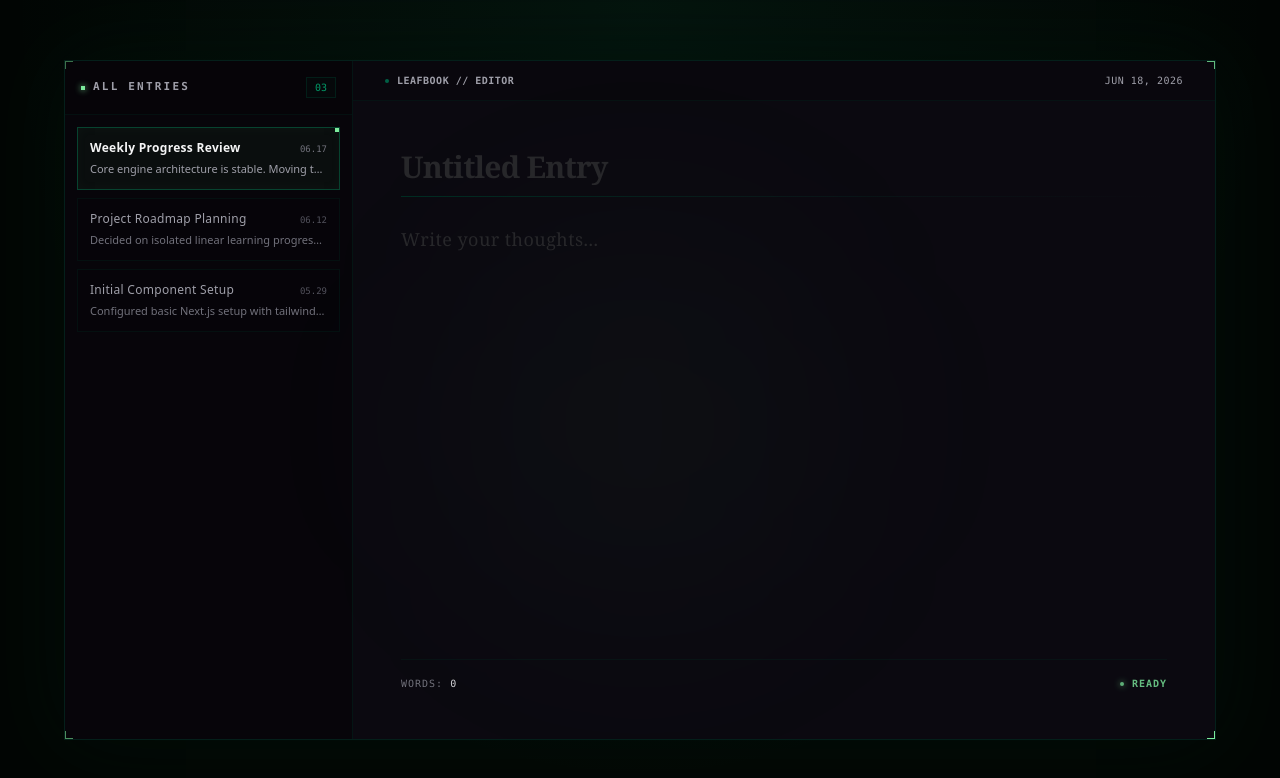
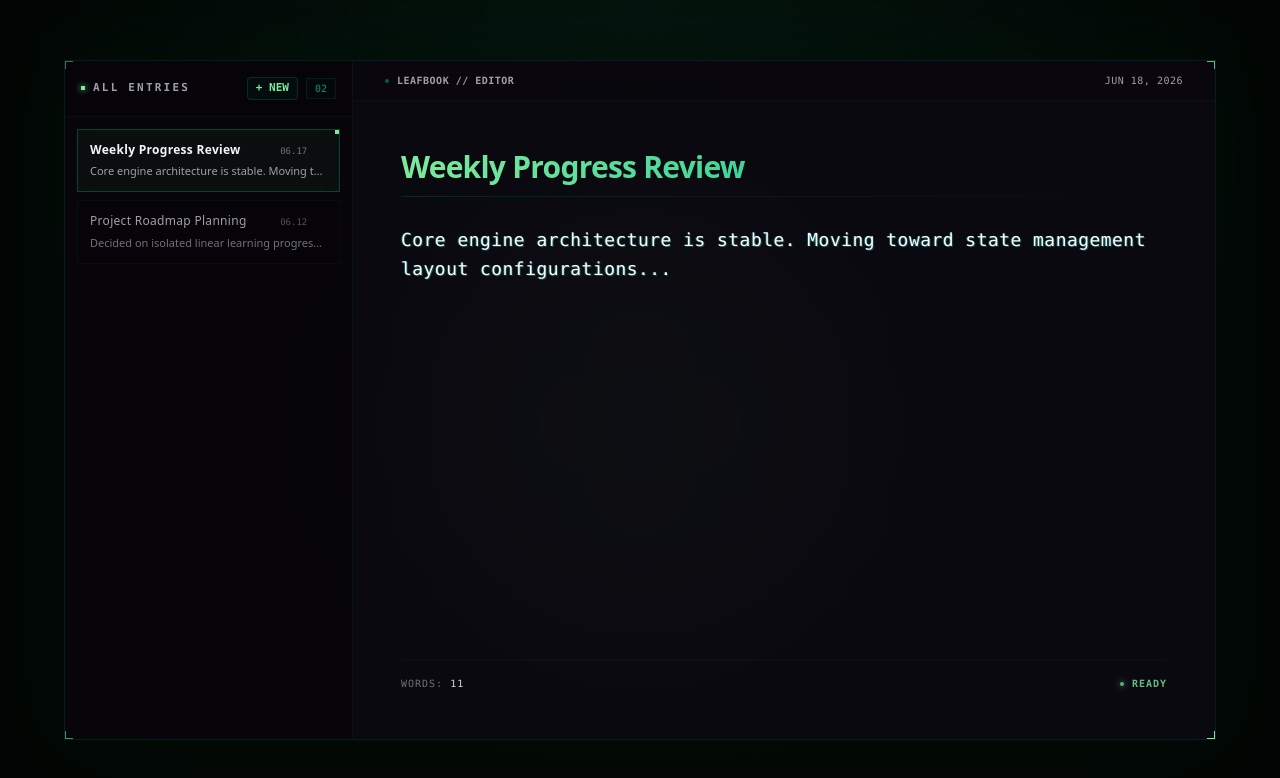
Before and after one commit to shafayet16/leafbook, a Next.js app: page / in a window 1280 px wide. Shown: the top 778 px of the page. Built offline with nearby package versions, Linux system fonts and the light colour scheme.

Commit message:
feat: implement note management with localStorage integration and dynamic sidebar

```diff
--- a/app/page.tsx
+++ b/app/page.tsx
@@ -1,84 +1,209 @@
 'use client';
-import React from 'react';
-import { useState } from 'react';
+import React, { useState, useEffect } from 'react';
+
+interface Note {
+  id: string;
+  title: string;
+  content: string;
+  updatedAt: string;
+}
 
 export default function Home() {
-  const [content, setContent] = useState('');
-  const [title, setTitle] = useState('');
+  const [notes, setNotes] = useState<Note[]>([]);
+  const [activeNoteId, setActiveNoteId] = useState<string | null>(null);
+  const [isMounted, setIsMounted] = useState(false);
 
-  // Calculate word count dynamically on every re-render
-  const wordCount = content.trim() === '' ? 0 : content.trim().split(/\s+/).length;
+  // Helper to format date as MM.DD for the tactical sidebar layout
+  const formatSidebarDate = () => {
+    const now = new Date();
+    const month = String(now.getMonth() + 1).padStart(2, '0');
+    const day = String(now.getDate()).padStart(2, '0');
+    return `${month}.${day}`;
+  };
+
+  // Hydration Guard: Load entries from localStorage only after client-side mounting
+  useEffect(() => {
+    const savedNotes = localStorage.getItem('leafbook_memory_vault');
+    if (savedNotes) {
+      const parsedNotes = JSON.parse(savedNotes);
+      setNotes(parsedNotes);
+      if (parsedNotes.length > 0) {
+        setActiveNoteId(parsedNotes[0].id);
+      }
+    } else {
+      // Seed default structural records if the vault is empty
+      const seedEntries: Note[] = [
+        {
+          id: 'seed-1',
+          title: 'Weekly Progress Review',
+          content: 'Core engine architecture is stable. Moving toward state management layout configurations...',
+          updatedAt: '06.17'
+        },
+        {
+          id: 'seed-2',
+          title: 'Project Roadmap Planning',
+          content: 'Decided on isolated linear learning progression: React, then TypeScript, then Next.js...',
+          updatedAt: '06.12'
+        }
+      ];
+      setNotes(seedEntries);
+      setActiveNoteId('seed-1');
+    }
+    setIsMounted(true);
+  }, []);
+
+  // Sync state engine changes to local disk storage automatically
+  useEffect(() => {
+    if (isMounted) {
+      localStorage.setItem('leafbook_memory_vault', JSON.stringify(notes));
+    }
+  }, [notes, isMounted]);
+
+  // Extract currently active target document
+  const activeNote = notes.find((note) => note.id === activeNoteId) || null;
+
+  // Handle runtime value mutations inside the text fields
+  const updateActiveNote = (field: 'title' | 'content', value: string) => {
+    if (!activeNoteId) return;
+    setNotes((prevNotes) =>
+      prevNotes.map((note) =>
+        note.id === activeNoteId
+          ? { ...note, [field]: value, updatedAt: formatSidebarDate() }
+          : note
+      )
+    );
+  };
+
+  // Create a clean node structure inside the memory stack
+  const createNewNote = () => {
+    const newId = crypto.randomUUID();
+    const newNote: Note = {
+      id: newId,
+      title: '',
+      content: '',
+      updatedAt: formatSidebarDate()
+    };
+    setNotes((prev) => [newNote, ...prev]);
+    setActiveNoteId(newId);
+  };
+
+  // Purge record from state engine safely
+  const deleteNote = (idToDelete: string, e: React.MouseEvent) => {
+    e.stopPropagation(); // Avoid selecting the deleted note trigger
+    const filtered = notes.filter((note) => note.id !== idToDelete);
+    setNotes(filtered);
+
+    if (activeNoteId === idToDelete) {
+      setActiveNoteId(filtered.length > 0 ? filtered[0].id : null);
+    }
+  };
+
+  // Calculate dynamic data constraints
+  const wordCount = activeNote?.content.trim() === '' || !activeNote
+    ? 0
+    : activeNote.content.trim().split(/\s+/).length;
+
+  const paddedCount = String(notes.length).padStart(2, '0');
+
+  // Block rendering during Server-Side initialization to prevent visual flash
+  if (!isMounted) {
+    return <div className="w-screen h-screen bg-[#020604]" />;
+  }
 
   return (
     <div className="w-screen h-screen bg-[#020604] bg-[radial-gradient(ellipse_at_top,rgba(16,185,129,0.08),transparent_70%)] flex items-center justify-center p-6 font-sans">
 
-      {/* OUTER CHASSIS: Sharp, deep slate/emerald container with heavy ambient shadow */}
+      {/* OUTER CHASSIS */}
       <main className="w-[90vw] h-[85vh] max-w-6xl border border-emerald-950/60 bg-[#0b0910] relative flex overflow-hidden shadow-[0_0_80px_rgba(2,20,10,0.6)]">
 
-        {/* VISUAL DETAIL: High-end tech corner brackets in sharp mint-green */}
+        {/* TECH BRACKETS */}
         <div className="absolute top-0 left-0 w-2 h-2 border-t border-l border-[#7CEA9C] pointer-events-none"></div>
         <div className="absolute top-0 right-0 w-2 h-2 border-t border-r border-[#7CEA9C] pointer-events-none"></div>
         <div className="absolute bottom-0 left-0 w-2 h-2 border-b border-l border-[#7CEA9C] pointer-events-none"></div>
         <div className="absolute bottom-0 right-0 w-2 h-2 border-b border-r border-[#7CEA9C] pointer-events-none"></div>
 
-        {/* BIOLUMINESCENT GLINT: Subtle background aura filtering through the split grid */}
+        {/* BIOLUMINESCENT GLINT */}
         <div className="absolute top-1/4 left-1/3 w-96 h-96 bg-[#7CEA9C]/3 rounded-full blur-[120px] pointer-events-none" />
 
-        {/* LEFT PANEL: Sidebar Note Library */}
+        {/* LEFT PANEL: Dynamic Sidebar */}
         <aside className="w-72 border-r border-emerald-950/40 bg-black/40 flex flex-col z-10">
 
-          {/* Sidebar Header */}
+          {/* Sidebar Header with Note Utility Actions */}
           <div className="p-4 border-b border-emerald-950/30 bg-black/20 flex justify-between items-center">
             <h2 className="text-[11px] font-bold tracking-[0.2em] text-zinc-400 uppercase flex items-center gap-2 font-mono">
               <span className="w-1 h-1 bg-[#7CEA9C] inline-block shadow-[0_0_6px_#7CEA9C]"></span>
               All Entries
             </h2>
+            <div className="flex items-center gap-2">
+              <button
+                onClick={createNewNote}
+                className="text-[11px] font-mono border border-emerald-800/40 text-[#7CEA9C] px-2 py-0.5 bg-emerald-950/20 hover:bg-[#7CEA9C]/10 transition-colors duration-150 rounded-sm font-bold"
+              >
+                + NEW
+              </button>
               <span className="text-[10px] font-mono border border-emerald-950/60 text-emerald-500/80 px-2 py-0.5 bg-emerald-950/10">
-              03
+                {paddedCount}
               </span>
             </div>
+          </div>
 
-          {/* Note Feed Container */}
+          {/* Note Feed Container - Maps through real local records */}
           <div className="flex-1 overflow-y-auto p-3 flex flex-col gap-2">
-
-            {/* Active Selected Entry (Infused with a sharp green accent glint) */}
-            <div className="p-3 bg-[#111c16]/40 border border-emerald-500/30 relative cursor-pointer group shadow-[inset_0_0_12px_rgba(114,234,156,0.03)]">
-              {/* Micro-indicator glint inside the active item */}
-              <div className="absolute top-0 right-0 w-1 h-1 bg-[#7CEA9C]"></div>
+            {notes.map((note) => {
+              const isActive = note.id === activeNoteId;
+              return (
+                <div
+                  key={note.id}
+                  onClick={() => setActiveNoteId(note.id)}
+                  className={`p-3 relative cursor-pointer group transition-all duration-150 border ${
+                    isActive
+                      ? 'bg-[#111c16]/40 border-emerald-500/30 shadow-[inset_0_0_12px_rgba(114,234,156,0.03)]'
+                      : 'border-emerald-950/30 bg-black/10 hover:border-emerald-800/40'
+                  }`}
+                >
+                  {isActive && <div className="absolute top-0 right-0 w-1 h-1 bg-[#7CEA9C]"></div>}
 
                   <div className="flex justify-between items-baseline mb-1">
-                <h3 className="text-xs font-bold text-zinc-100 truncate tracking-wide">Weekly Progress Review</h3>
-                <span className="text-[9px] text-zinc-500 font-mono ml-2">06.17</span>
+                    <h3 className={`text-xs truncate tracking-wide max-w-[170px] ${
+                      isActive ? 'font-bold text-zinc-100' : 'font-medium text-zinc-400 group-hover:text-zinc-200'
+                    }`}>
+                      {note.title.trim() === '' ? 'Untitled Entry' : note.title}
+                    </h3>
+                    <span className={`text-[9px] font-mono ml-2 flex items-center gap-1.5 ${
+                      isActive ? 'text-zinc-500' : 'text-zinc-600 group-hover:text-zinc-400'
+                    }`}>
+                      {note.updatedAt}
+                      {/* Discrete inline trash protocol trigger */}
+                      <span
+                        onClick={(e) => deleteNote(note.id, e)}
+                        className="opacity-0 group-hover:opacity-100 text-red-500/70 hover:text-red-400 font-sans px-1 font-bold text-[10px] transition-opacity duration-150"
+                      >
+                        ×
+                      </span>
+                    </span>
                   </div>
-              <p className="text-[11px] text-zinc-400 truncate leading-normal">Core engine architecture is stable. Moving toward state management layout configurations...</p>
+                  <p className={`text-[11px] truncate leading-normal ${
+                    isActive ? 'text-zinc-400' : 'text-zinc-500 group-hover:text-zinc-400'
+                  }`}>
+                    {note.content.trim() === '' ? 'Empty stream data...' : note.content}
+                  </p>
                 </div>
+              );
+            })}
 
-            {/* Past Entry 1 */}
-            <div className="p-3 border border-emerald-950/30 bg-black/10 hover:border-emerald-800/40 cursor-pointer transition-all duration-150 group">
-              <div className="flex justify-between items-baseline mb-1">
-                <h3 className="text-xs font-medium text-zinc-400 group-hover:text-zinc-200 truncate tracking-wide">Project Roadmap Planning</h3>
-                <span className="text-[9px] text-zinc-600 group-hover:text-zinc-400 font-mono ml-2">06.12</span>
+            {notes.length === 0 && (
+              <div className="text-center py-8 text-[11px] font-mono text-zinc-600 uppercase tracking-wider">
+                No active logs initialized.
               </div>
-              <p className="text-[11px] text-zinc-500 group-hover:text-zinc-400 truncate leading-normal">Decided on isolated linear learning progression: React, then TypeScript, then Next.js...</p>
-            </div>
-
-            {/* Past Entry 2 */}
-            <div className="p-3 border border-emerald-950/30 bg-black/10 hover:border-emerald-800/40 cursor-pointer transition-all duration-150 group">
-              <div className="flex justify-between items-baseline mb-1">
-                <h3 className="text-xs font-medium text-zinc-400 group-hover:text-zinc-200 truncate tracking-wide">Initial Component Setup</h3>
-                <span className="text-[9px] text-zinc-600 group-hover:text-zinc-400 font-mono ml-2">05.29</span>
-              </div>
-              <p className="text-[11px] text-zinc-500 group-hover:text-zinc-400 truncate leading-normal">Configured basic Next.js setup with tailwind variables inside global configuration files...</p>
-            </div>
-
+            )}
           </div>
 
         </aside>
 
-        {/* RIGHT PANEL: The Main Writing Canvas */}
+        {/* RIGHT PANEL: Writing Canvas Enclosure */}
         <div className="flex-1 flex flex-col bg-transparent relative z-10">
 
-          {/* Top Info Bar - Clean tracking header */}
+          {/* Top Info Bar */}
           <div className="px-8 py-3 border-b border-emerald-950/30 bg-black/20 flex justify-between items-center text-[10px] font-mono text-zinc-500 tracking-wider">
             <div className="flex items-center gap-2">
               <span className="w-1 h-1 bg-emerald-800 rounded-full"></span>
@@ -89,36 +214,44 @@ export default function Home() {
             </div>
           </div>
 
-          {/* Writing Canvas Enclosure */}
+          {/* Interactive Input Layer */}
+          {activeNote ? (
             <div className="flex-1 p-8 md:p-12 flex flex-col gap-6 relative">
 
-            {/* Title Block - Bulletproof Controlled Input */}
+              {/* Title Input Element (No box shadow, reactive clip gradient) */}
               <div className="relative">
                 <input
                   type="text"
                   placeholder="Untitled Entry"
-                value={title || ''}
-                onChange={(e) => setTitle(e.target.value)}
-                className="bg-transparent text-zinc-100 placeholder-zinc-800 focus:outline-none text-3xl font-serif font-bold tracking-tight w-full caret-[#55D6BE]"
+                  value={activeNote.title}
+                  onChange={(e) => updateActiveNote('title', e.target.value)}
+                  className={`bg-transparent focus:outline-none text-3xl font-sans font-extrabold tracking-tight w-full caret-[#7CEA9C] selection:bg-emerald-500/10 transition-all duration-150 ${
+                    activeNote.title
+                      ? 'bg-gradient-to-r from-[#7CEA9C] via-[#34D399] to-[#059669] bg-clip-text text-transparent'
+                      : 'text-zinc-100 placeholder-zinc-800'
+                  }`}
                 />
-              {/* Architectural accent line under title */}
                 <div className="absolute -bottom-3 left-0 w-full h-[1px] bg-gradient-to-r from-emerald-950 via-emerald-900/20 to-transparent"></div>
               </div>
 
-            {/* Main Content Body - Bulletproof Controlled Textarea */}
+              {/* Textarea Workspace with Conditional Anode Ghost Execution */}
               <textarea
                 placeholder="Write your thoughts..."
-              value={content || ''}
-              onChange={(e) => setContent(e.target.value)}
-              className="bg-transparent text-zinc-300 placeholder-zinc-800 focus:outline-none text-lg leading-relaxed flex-1 resize-none font-serif tracking-wide pt-4 caret-[#7CEA9C]"
+                value={activeNote.content}
+                onChange={(e) => updateActiveNote('content', e.target.value)}
+                style={
+                  activeNote.content
+                    ? { textShadow: '-1px -0.5px 0px rgba(34, 211, 238, 0.35), 1px 0.5px 0px rgba(52, 211, 153, 0.3)' }
+                    : {}
+                }
+                className="bg-transparent text-[#f8fafc] placeholder-zinc-800 focus:outline-none text-lg leading-relaxed flex-1 resize-none font-mono tracking-wide pt-4 caret-cyan-400 selection:bg-cyan-500/10"
               ></textarea>
 
-            {/* Premium Minimalist Footer */}
+              {/* Footer Panel Tracking Controls */}
               <div className="flex justify-between items-center text-[10px] font-mono border-t border-emerald-950/30 pt-4 text-zinc-500 tracking-widest">
                 <div>
                   WORDS: <span className="text-zinc-300">{wordCount}</span>
                 </div>
-              {/* Micro green glint pulsing node */}
                 <div className="text-[#7CEA9C]/80 flex items-center gap-2 font-semibold">
                   <span className="w-1 h-1 rounded-full bg-[#7CEA9C] shadow-[0_0_6px_#7CEA9C] animate-pulse"></span>
                   READY
@@ -126,6 +259,17 @@ export default function Home() {
               </div>
 
             </div>
+          ) : (
+            <div className="flex-1 flex flex-col items-center justify-center font-mono text-xs text-zinc-600 uppercase tracking-widest gap-4">
+              <span>No document mounted in engine view.</span>
+              <button
+                onClick={createNewNote}
+                className="border border-emerald-800/40 text-[#7CEA9C] px-3 py-1 bg-emerald-950/20 hover:bg-[#7CEA9C]/10 transition-colors duration-150 rounded-sm font-bold text-[11px]"
+              >
+                Initialize New Record
+              </button>
+            </div>
+          )}
 
         </div>
 
```
Lines whose indentation alone changed are shown as unchanged.
